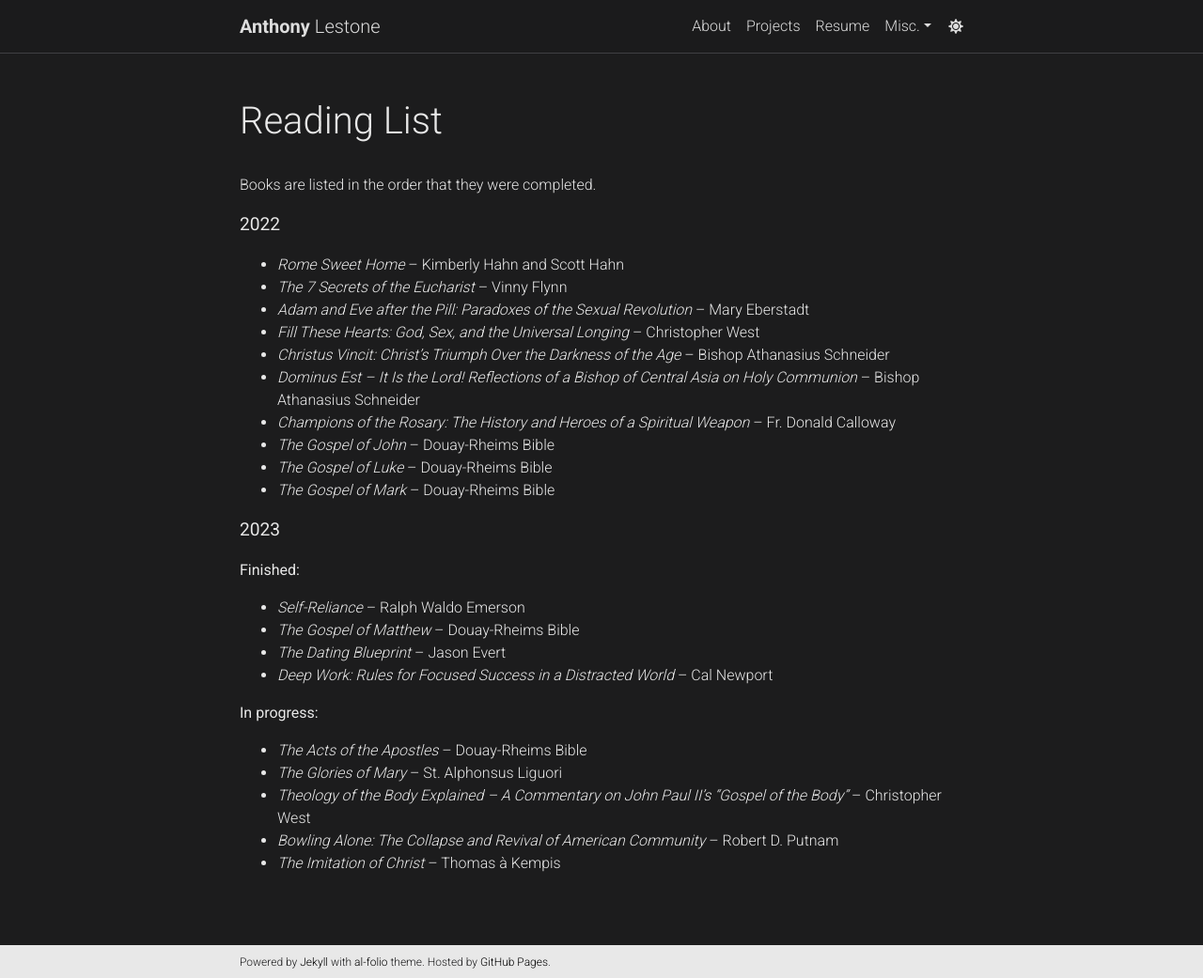
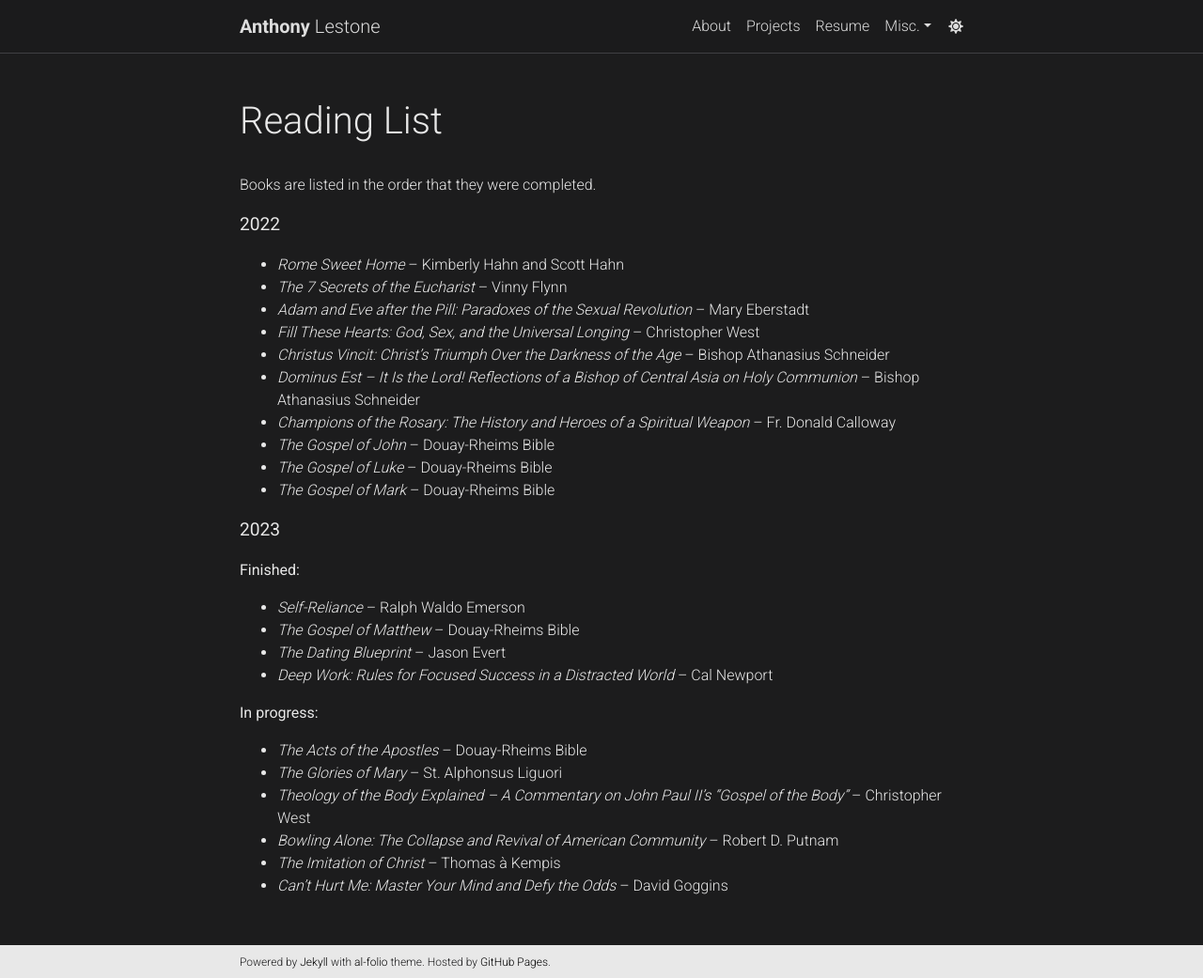
Before and after one commit to anthonylestone/anthonylestone.github.io, a Jekyll site: the page built from _pages/readinglist.md, in a window 1280 px wide and 1041 px high. Shown: the whole window at 94% size. Built offline with Jekyll 4.4.1, drawn with Linux system fonts in a browser that asks for light colours; comment, search, counter and statistics services are not loaded; a style sheet for code colours, icons or effects is not loaded.

Commit message:
updated reading list

```diff
--- a/_pages/readinglist.md
+++ b/_pages/readinglist.md
@@ -36,3 +36,4 @@ Books are listed in the order that they were completed.
 - *Theology of the Body Explained -- A Commentary on John Paul II's "Gospel of the Body"* -- Christopher West
 - *Bowling Alone: The Collapse and Revival of American Community* -- Robert D. Putnam
 - *The Imitation of Christ* -- Thomas à Kempis
+- *Can't Hurt Me: Master Your Mind and Defy the Odds* -- David Goggins
```
